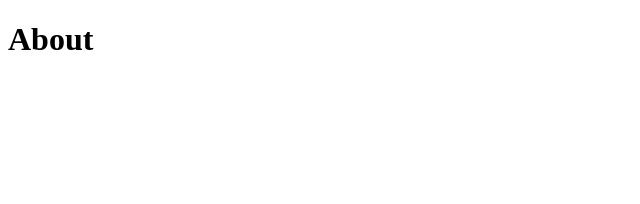
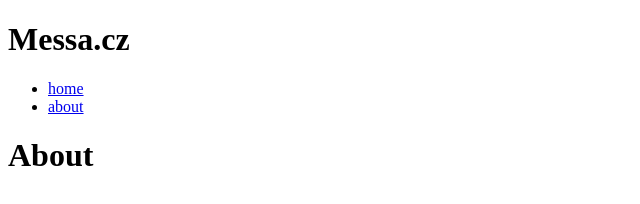
Before and after one commit to messa/www.messa.cz, a Gatsby site: page /about in a window 1280 px wide. Shown: the whole page, without its empty margins (0-640 px from the left). Built offline with nearby package versions, Linux system fonts and the light colour scheme; Gatsby itself is replaced by a stand-in of ours.

Commit message:
add Layout component

```diff
--- /dev/null
+++ b/src/components/Layout.js
@@ -0,0 +1,35 @@
+import React from 'react'
+import { Link, graphql, useStaticQuery } from "gatsby"
+
+const staticQuery = graphql`
+  query LayoutQuery {
+    site {
+      siteMetadata {
+        title
+      }
+    }
+  }
+`
+
+function Layout({ children }) {
+  const data = useStaticQuery(staticQuery)
+  const { siteMetadata } = data.site
+  return (
+    <div>
+      <h1>{siteMetadata.title}</h1>
+      <nav>
+        <ul>
+          <li>
+            <Link to='/'>home</Link>
+          </li>
+          <li>
+            <Link to='/about'>about</Link>
+          </li>
+        </ul>
+      </nav>
+      {children}
+    </div>
+  )
+}
+
+export default Layout
--- a/src/pages/about.js
+++ b/src/pages/about.js
@@ -1,10 +1,11 @@
 import React from 'react'
+import Layout from '../components/Layout'
 
 function AboutPage() {
   return (
-    <div>
+    <Layout>
       <h1>About</h1>
-    </div>
+    </Layout>
   )
 }
 
```
Also changed, not shown: src/pages/index.js (+3 -10 lines).
